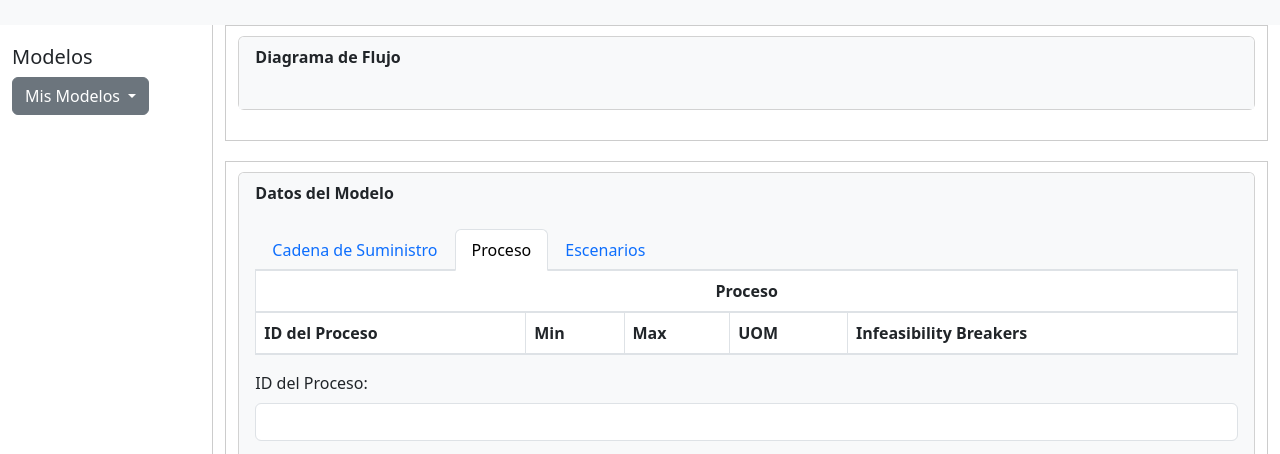
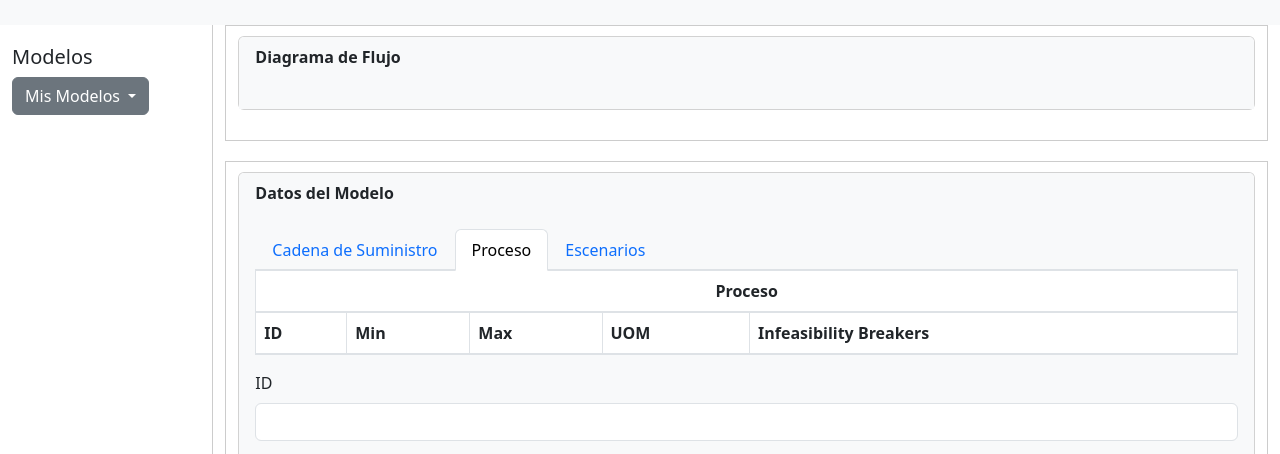
Before and after one commit to Liliana-Hernandez-Velasco/PFHernandez, a website: page Pages/Optimizador.html in a window 1280 px wide. Both pictures are taken after a click on the tab "Proceso". Shown: the part 280-734 px from the top of the page. Drawn offline with nearby package versions, Linux system fonts and the light colour scheme; files that its build step writes are made by us from their sources.

Commit message:
changes all over the place

```diff
--- a/Pages/Optimizador.html
+++ b/Pages/Optimizador.html
@@ -185,7 +185,7 @@
                             <th colspan="5" class="text-center">Proceso</th>
                           </tr>
                           <tr>
-                            <th>ID del Proceso</th>
+                            <th>ID</th>
                             <th>Min</th>
                             <th>Max</th>
                             <th>UOM</th>
@@ -197,8 +197,8 @@
                       </table>
                       <form data-table-id="process-table" onsubmit="updateTable(event)">
                         <div class="form-group">
-                          <label for="process-id">ID del Proceso:</label>
-                          <input type="text" class="form-control" id="process-id" name="process-id">
+                          <label for="ID">ID</label>
+                          <input type="text" class="form-control" id="ID" name="ID">
                         </div>
                         <div class="form-group">
                           <label for="min">Min:</label>
```
